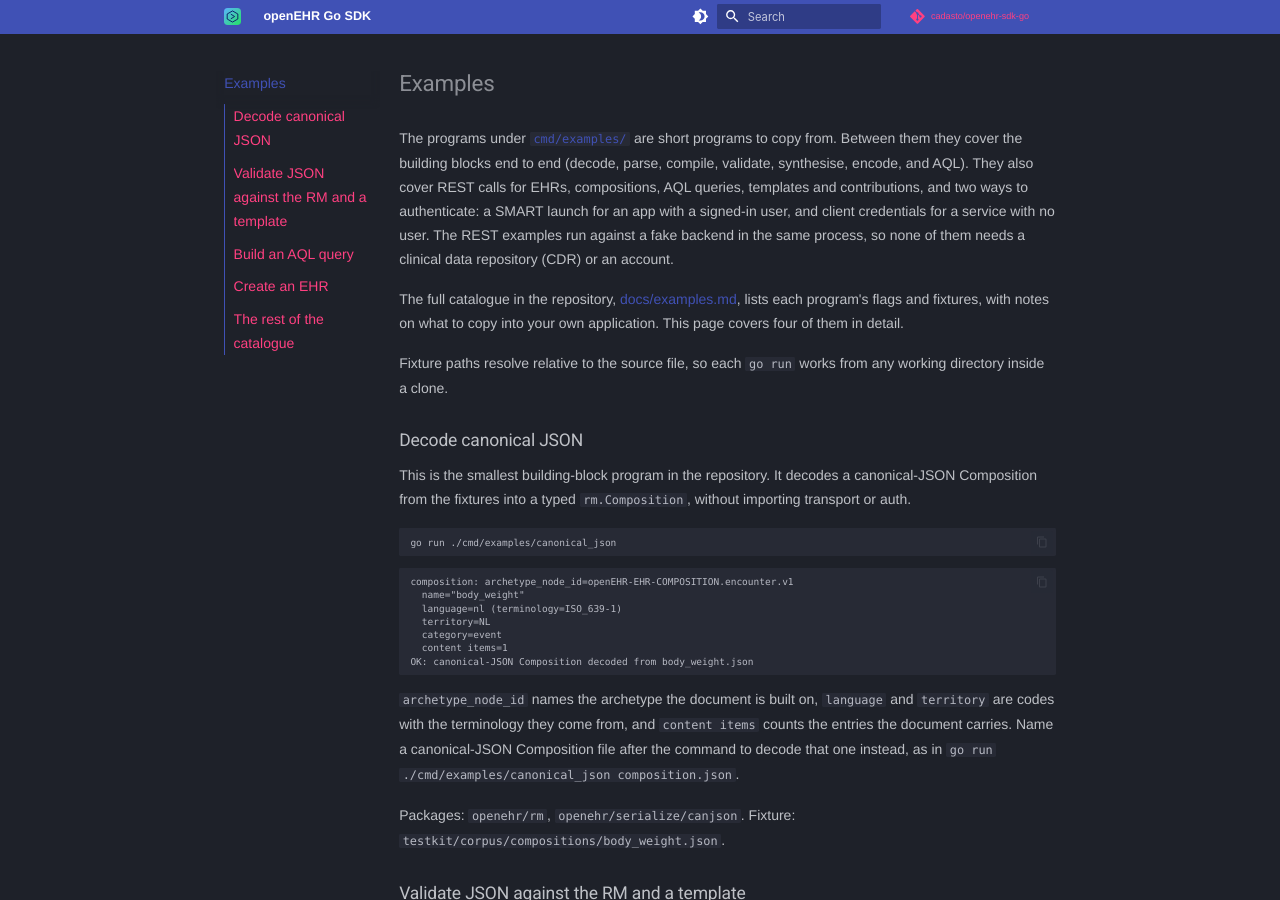
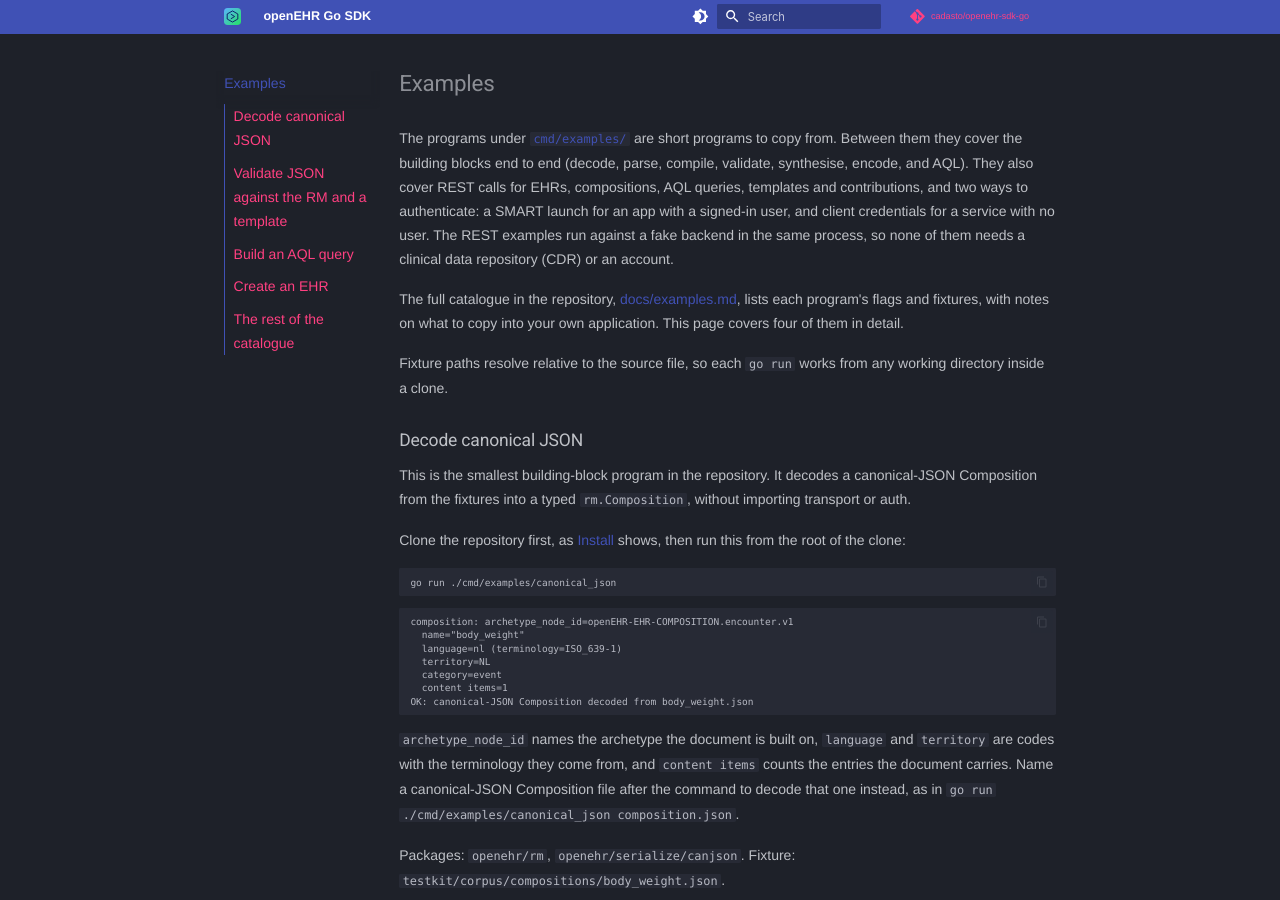
Before and after one commit to Cadasto/openehr-sdk-go, an MkDocs documentation site: the page built from pages/examples.md, in a window 1280 px wide and 900 px high. Built offline with MkDocs 1.6.1 and Material for MkDocs 9.7.7, drawn with Linux system fonts in a browser that asks for light colours; nearby versions of some CDN libraries; library files that are not in the unit come from our copies; plug-ins that fetch from the network failed and are left out; comment, search, counter and statistics services are not loaded.

Commit message:
docs(pages): say to clone the repository before the first example
The homepage's first action lands on the canonical_json section, whose
command runs only inside a clone. The section now says to clone first and
links the clone command on the Install page.

Assisted-by: Claude Code (claude-opus-5-5)

````diff
--- a/pages/examples.md
+++ b/pages/examples.md
@@ -30,6 +30,9 @@ any working directory inside a clone.
 This is the smallest building-block program in the repository. It decodes a
 canonical-JSON Composition from the fixtures into a typed `rm.Composition`,
 without importing transport or auth.
+
+Clone the repository first, as [Install](install.md#add-the-module) shows,
+then run this from the root of the clone:
 
 ```bash
 go run ./cmd/examples/canonical_json
````
